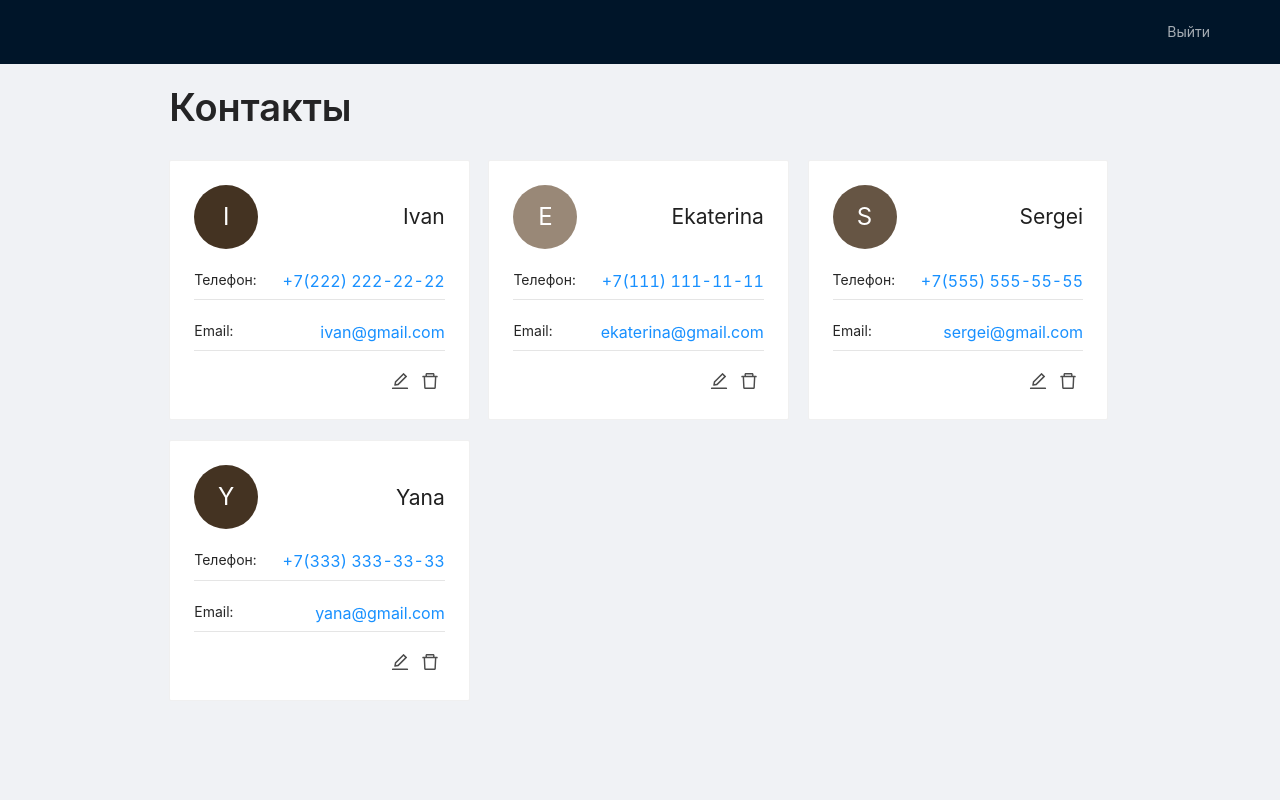
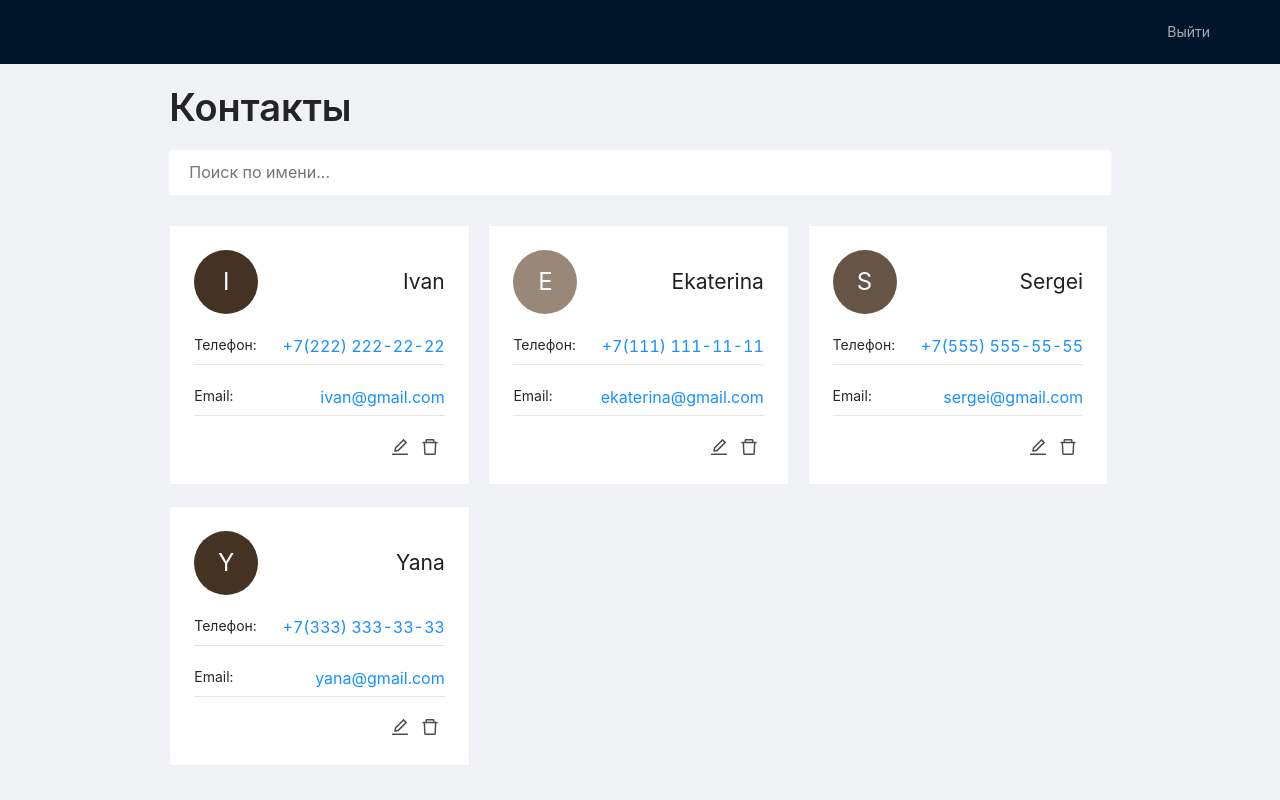
Before and after one commit to Azusemargl/test-app-task, a React (Create React App) app: page / in a window 1280 px wide. Built offline with nearby package versions, Linux system fonts and the light colour scheme; sample sign-in values are in the browser's storage.

Commit message:
added search field

```diff
--- /dev/null
+++ b/src/components/Search/index.tsx
@@ -0,0 +1,23 @@
+import React from 'react'
+import { IContacts } from '../../models/IContacts'
+import style from './style.module.scss'
+
+interface SearchProps {
+   value: string
+   setter: (value: string) => void
+}
+
+const Search: React.FC<SearchProps> = ({ value, setter }) => {
+   return (
+      <div className={style.search}>
+         <input type="text" value={value} onChange={e => setter(e.target.value)} placeholder="Поиск по имени..." />
+         {value && (
+            <div className={style.search__result}>
+               <p>Резальтат поиска по: {value}</p>
+            </div>
+         )}
+      </div>
+   )
+}
+
+export default Search
--- /dev/null
+++ b/src/components/Search/style.module.scss
@@ -0,0 +1,14 @@
+.search {
+   margin-bottom: 2rem;
+
+   input {
+      width: 100%;
+      padding: 1rem 2rem;
+      background-color: white;
+      border: none;
+   }
+
+   p {
+      margin: 5px 0 0 0;
+   }
+}
--- a/src/components/index.ts
+++ b/src/components/index.ts
@@ -1,2 +1,3 @@
 export { default as AppRouter } from './AppRouter'
 export { default as Navbar } from './Navbar'
+export { default as Search } from './Search'
--- a/src/pages/Home/index.tsx
+++ b/src/pages/Home/index.tsx
@@ -1,5 +1,5 @@
 import React from 'react'
-import { Navbar } from '../../components'
+import { Navbar, Search } from '../../components'
 import { Row, Col, Typography } from 'antd'
 import { InboxOutlined } from '@ant-design/icons'
 import { useTypedSelector } from '../../hooks'
@@ -8,14 +8,22 @@ import { ContactCard } from '../../components/ContactCard'
 const Home: React.FC = React.memo(() => {
    const data = useTypedSelector(state => state.contactsReducer.contacts)
 
+   const [value, setValue] = React.useState("")
+   const [filterd, setFilterd] = React.useState(data)
+
+   React.useEffect(() => {
+      setFilterd(data.filter(contact => contact.name.toLowerCase().includes(value.toLocaleLowerCase())))
+   }, [value])
+
    return (
       <div>
          <Navbar />
          <div className="container">
             <Typography.Title level={1}>Контакты</Typography.Title>
-            <Row gutter={16} justify={`${data.length ? "start" : "center"}`}>
-               {data.length ? (
-                  data.map(contact => (
+            <Search value={value} setter={setValue} />
+            <Row gutter={16} justify={`${filterd.length ? "start" : "center"}`}>
+               {filterd.length ? (
+                  filterd.map(contact => (
                      <ContactCard {...contact} key={contact.id} />
                   ))
                ) : (
```
